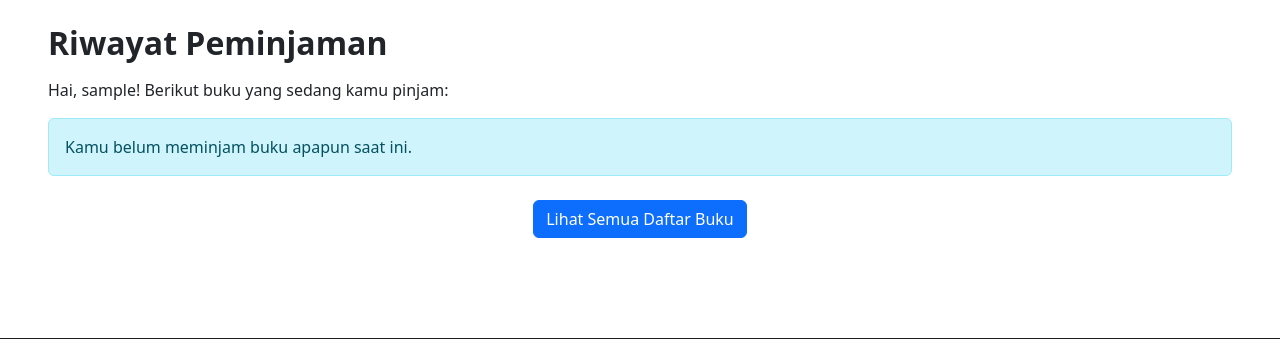
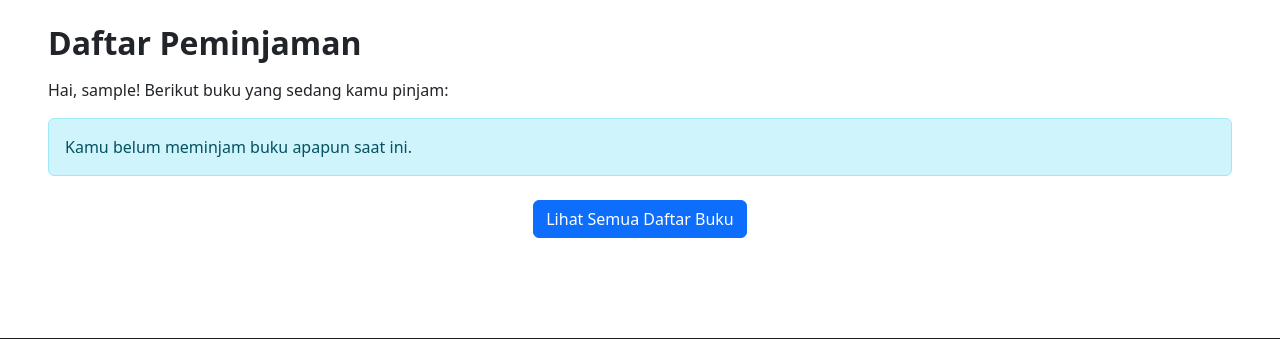
Before and after one commit to tresnarihermana/ProjectPerpustakaanDigital, a PHP site: page /daftar-peminjaman.php in a window 1280 px wide. Shown: the part 129-468 px from the top of the page. Run offline with PHP 8.4, Linux system fonts and the light colour scheme; the visitor is signed in with stand-in values (Sample User, id 1); data that the repository does not hold is empty; some libraries are stand-ins or nearby versions; some web fonts are replaced.

Commit message:
minor change

```diff
--- a/daftar-peminjaman.php
+++ b/daftar-peminjaman.php
@@ -51,7 +51,7 @@ while ($row = mysqli_fetch_assoc($result)) {
 ?>
 
 <div class="mx-5 mt-4">
-    <h2 class="mb-3 fw-bold">Riwayat Peminjaman</h2>
+    <h2 class="mb-3 fw-bold">Daftar Peminjaman</h2>
     <p>Hai, <?= htmlspecialchars($_SESSION['username']); ?>! Berikut buku yang sedang kamu pinjam:</p>
 
     <?php if (count($riwayat) > 0): ?>
```
